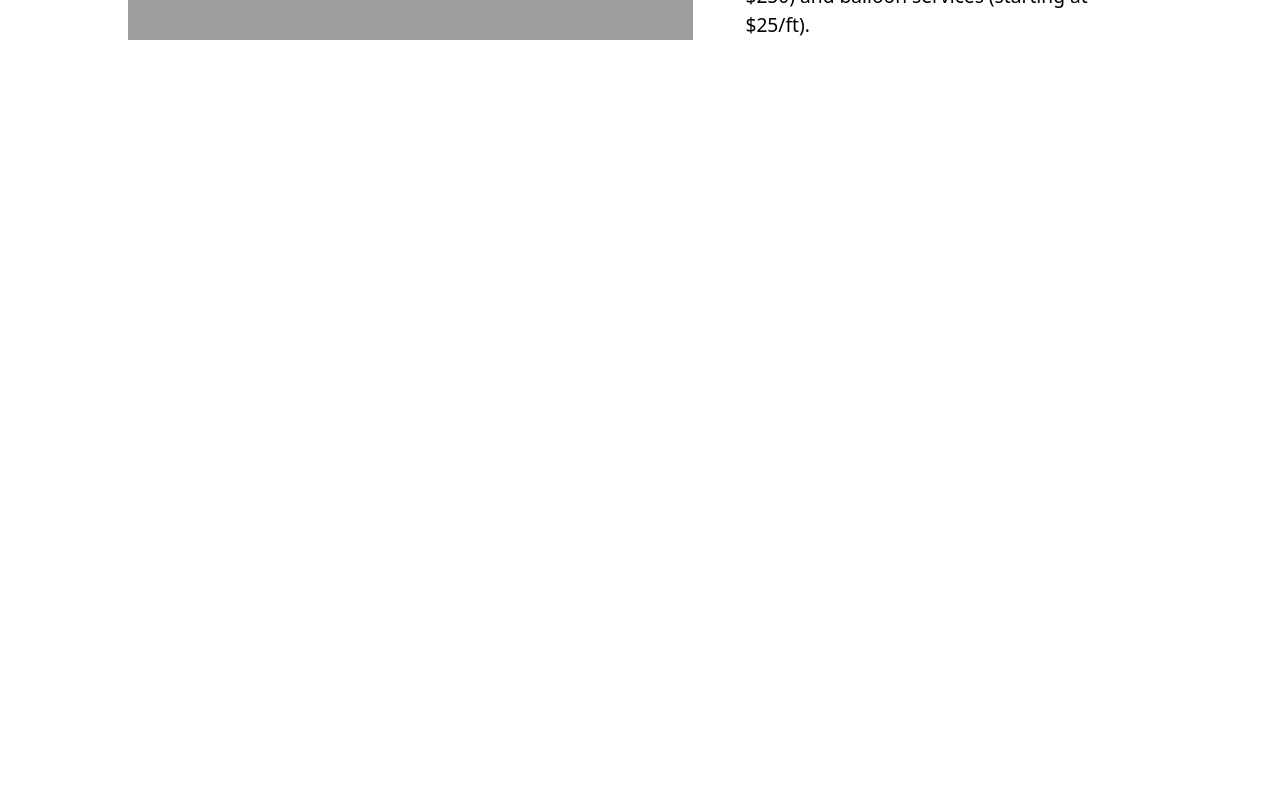
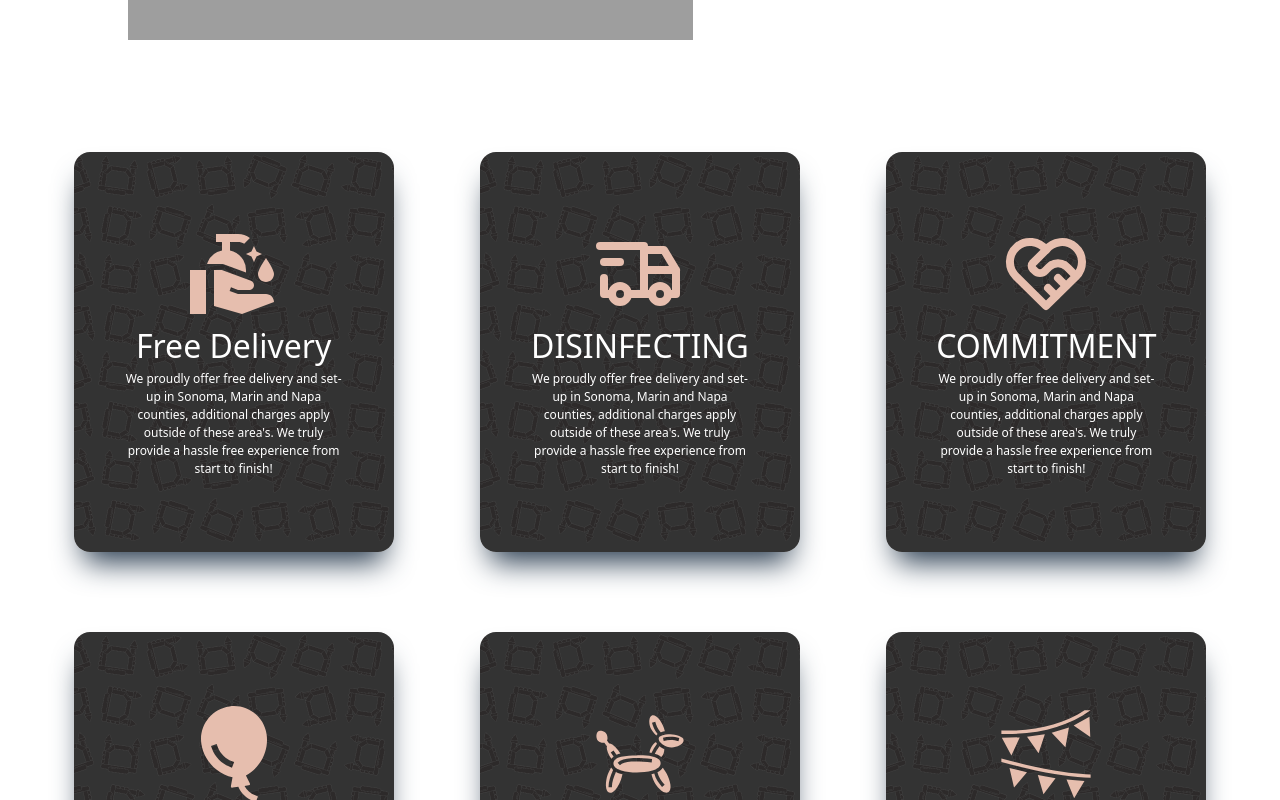
Before and after one commit to Smarsden007/PouncyPartiesV3, a React (Create React App) app: page / in a window 1280 px wide. Shown: the part 2280-3080 px from the top of the page. Before the commit the page ends 2448 px from the top, so only its background shows below. Built offline with nearby package versions, Linux system fonts and the light colour scheme; grey boxes are pictures that could not be loaded.

Commit message:
Adding description icons for breakdown of services.

```diff
--- a/package.json
+++ b/package.json
@@ -9,6 +9,7 @@
     "framer-motion": "^7.3.6",
     "react": "^18.2.0",
     "react-dom": "^18.2.0",
+    "react-icons": "^4.4.0",
     "react-intersection-observer": "^9.4.0",
     "react-scripts": "5.0.1",
     "styled-components": "^5.3.5",
--- a/src/App.js
+++ b/src/App.js
@@ -1,3 +1,4 @@
+import { Details } from "./components/Details";
 import { HeroSection } from "./components/HeroSection";
 import { ServiceSection } from "./components/ServiceSection";
 
@@ -6,6 +7,7 @@ function App() {
     <div className="App">
      <HeroSection />
      <ServiceSection/>
+     <Details />
     </div>
   );
 }
--- /dev/null
+++ b/src/components/Details.js
@@ -0,0 +1,93 @@
+import React from 'react'
+import styled from 'styled-components'
+import { detailsData } from '../data/detailsData'
+import Castle from '../media/homepage/Castleback.png'
+
+export const Details = () => {
+    return (
+        <DetailsMaster>
+            {detailsData.map((details) => (
+                <DetailsSub>
+                    <DetailsCard>
+                        <DetailsImageWrapper className={details.imgClass}>
+                            {details.icon}
+                        </DetailsImageWrapper>
+                        <DetailsTitle>
+                            {details.title}
+                        </DetailsTitle>
+                        <DetailsDesc>
+                            {details.desc}
+                        </DetailsDesc>
+                    </DetailsCard>
+                </DetailsSub>
+            ))}
+        </DetailsMaster>
+    )
+}
+export const DetailsMaster = styled.div`
+display: flex;
+flex-direction: row;
+justify-content: space-evenly;
+padding: 2rem;
+display: grid;
+grid-template-columns: repeat(3, 1fr);
+margin-bottom: 1rem;
+grid-gap: .2rem;
+margin-top: -3rem;
+grid-row-gap: 5rem;
+
+	@media screen and (max-width: 1100px) {
+		grid-template-columns: repeat(2, 1fr);
+		grid-row-gap: 2rem;
+	}
+	@media screen and (max-width: 568px) {
+		grid-template-columns: repeat(2, 1fr);
+	}
+`;
+
+export const DetailsSub = styled.div`
+display: flex;
+flex-direction: row;
+justify-content: center;
+align-items:center;
+align-content: center;
+`
+
+export const DetailsCard = styled.div`
+font-size: .75rem;
+background-image: url(${Castle});
+width: 25vw;
+height: 50vh;
+border-radius: 1rem;
+text-align: center;
+display: flex;
+flex-direction: column;
+justify-content: center;
+align-items:center;
+align-content: center;
+padding: 3rem;
+box-shadow: rgb(38, 57, 77) 0px 20px 30px -10px;
+/* transform: translate(0%);
+  transition: 0.3s ease-out; */
+  transition: transform .2s; /* Animation */
+
+
+
+    &:hover {
+  transform: scale(1.1); /* (150% zoom - Note: if the zoom is too large, it will go outside of the viewport) */
+}
+`
+
+export const DetailsTitle = styled.h2`
+font-size: 2rem;
+font-weight: 100;
+color: white;
+`
+
+export const DetailsDesc = styled.h3`
+color: white;
+font-weight: 100;
+`
+export const DetailsImageWrapper = styled.div`
+
+`;
--- a/src/components/ServiceSection.js
+++ b/src/components/ServiceSection.js
@@ -7,7 +7,6 @@ export const ServiceSection = (
     return (
         <ServiceMaster>
             {servicesData.map((service) => {
-                console.log(servicesData)
                 if (service.reverse === 1) {
                     return <SubServiceDiv reverse={reverse}>
                         <LeftDiv>
@@ -89,7 +88,7 @@ width: clamp(400px, 80vw, 600px);
 height: clamp(200px, 70vh, 300px);
 @media only screen and (min-width: 768px) {
     /* tablets and desktop */
-    margin-top: 6rem;
+    margin-top: 3rem;
 }
 
 @media only screen and (max-width: 767px) {
@@ -121,10 +120,22 @@ padding: 1rem;
 export const SerivceImg = styled.img`
 width: clamp(300px, 60vw, 900px);
 height: clamp(200px, 50vh, 800px);
+@media only screen and (min-width: 768px) {
+    /* tablets and desktop */
+}
 
+@media only screen and (max-width: 767px) {
+    /* phones */
+    justify-content: center;
+    width: 100%;
+}
+
+@media only screen and (max-width: 767px) and (orientation: portrait) {
+    /* portrait phones */
+}
 `
 export const ServiceTitle = styled.h1`
-font-size: clamp(1rem, 3.5vw, 6rem);
+font-size: clamp(1rem, 2.5vw, 6rem);
 font-weight: 100;
 padding: 0rem;
 margin: 0rem;
--- /dev/null
+++ b/src/data/detailsData.js
@@ -0,0 +1,52 @@
+
+import { MdCleanHands } from 'react-icons/md';
+import { IoBalloonSharp } from 'react-icons/io5';
+
+import {TbTruckDelivery, TbHeartHandshake} from 'react-icons/tb'
+import {GiBalloonDog, GiPartyFlags} from 'react-icons/gi'
+
+const iconStyle = (Icon) => <Icon size="6rem" color="#E6BEAE" />;
+
+
+export const detailsData = [
+	{
+		title: "Free Delivery",
+		desc: "We proudly offer free delivery and set-up in Sonoma, Marin and Napa counties, additional charges apply outside of these area's. We truly provide a hassle free experience from start to finish!",
+		icon: iconStyle(MdCleanHands),
+		imgClass: 'one',
+	},
+	{
+		title: 'DISINFECTING',
+		desc: "We proudly offer free delivery and set-up in Sonoma, Marin and Napa counties, additional charges apply outside of these area's. We truly provide a hassle free experience from start to finish!",
+        icon: iconStyle(TbTruckDelivery),
+
+
+	},
+	{
+		title: 'COMMITMENT',
+		desc: "We proudly offer free delivery and set-up in Sonoma, Marin and Napa counties, additional charges apply outside of these area's. We truly provide a hassle free experience from start to finish!",
+        icon: iconStyle(TbHeartHandshake),
+
+	},
+    {
+		title: "Free Delivery",
+		desc: "We proudly offer free delivery and set-up in Sonoma, Marin and Napa counties, additional charges apply outside of these area's. We truly provide a hassle free experience from start to finish!",
+		icon: iconStyle(IoBalloonSharp),
+		imgClass: 'one',
+	},
+	{
+		title: 'DISINFECTING',
+		desc: "We proudly offer free delivery and set-up in Sonoma, Marin and Napa counties, additional charges apply outside of these area's. We truly provide a hassle free experience from start to finish!",
+        icon: iconStyle(GiBalloonDog),
+
+
+	},
+	{
+		title: 'COMMITMENT',
+		desc: "We proudly offer free delivery and set-up in Sonoma, Marin and Napa counties, additional charges apply outside of these area's. We truly provide a hassle free experience from start to finish!",
+        icon: iconStyle(GiPartyFlags),
+
+	},
+
+
+];
```
Also changed, not shown: src/media/homepage/Castleback.png (added), 1 other file (tests, documents, lock files or other folders).
